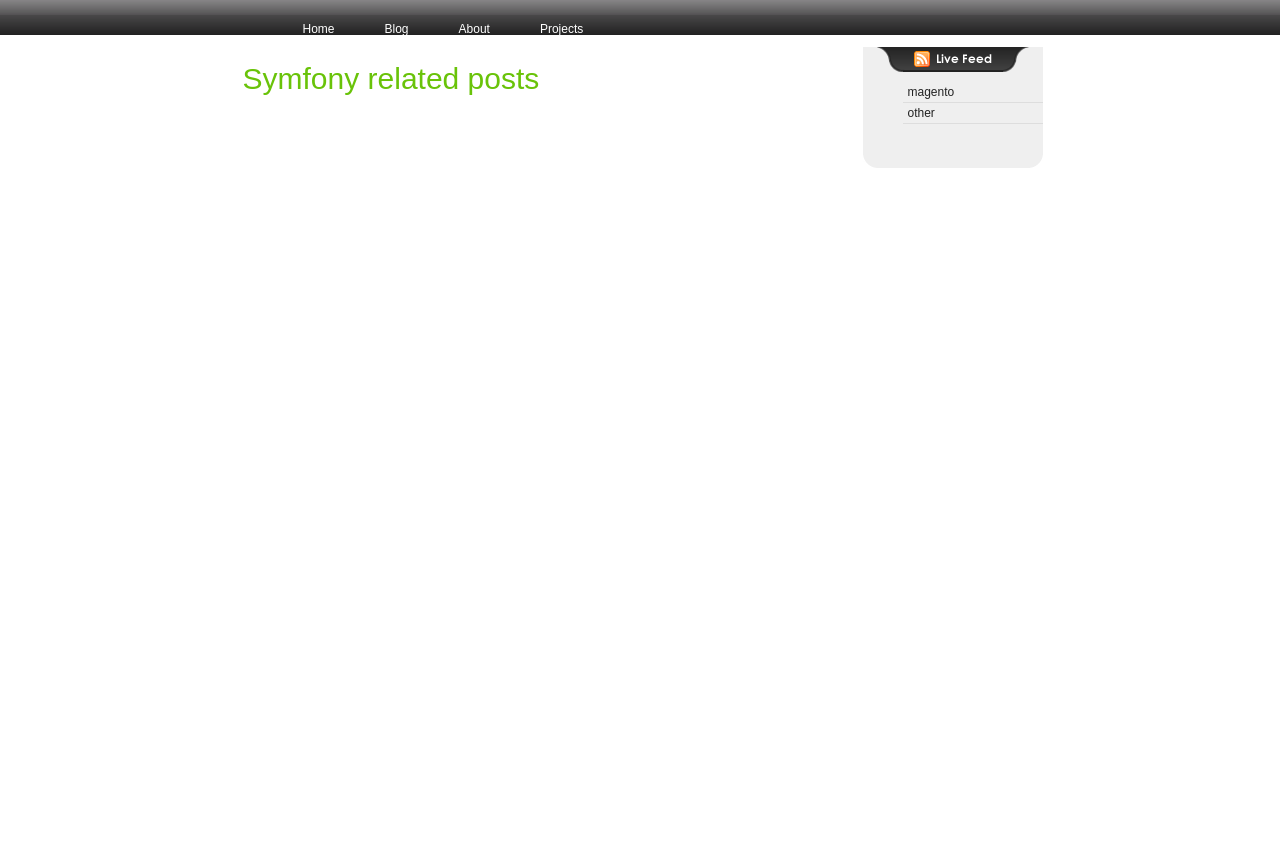
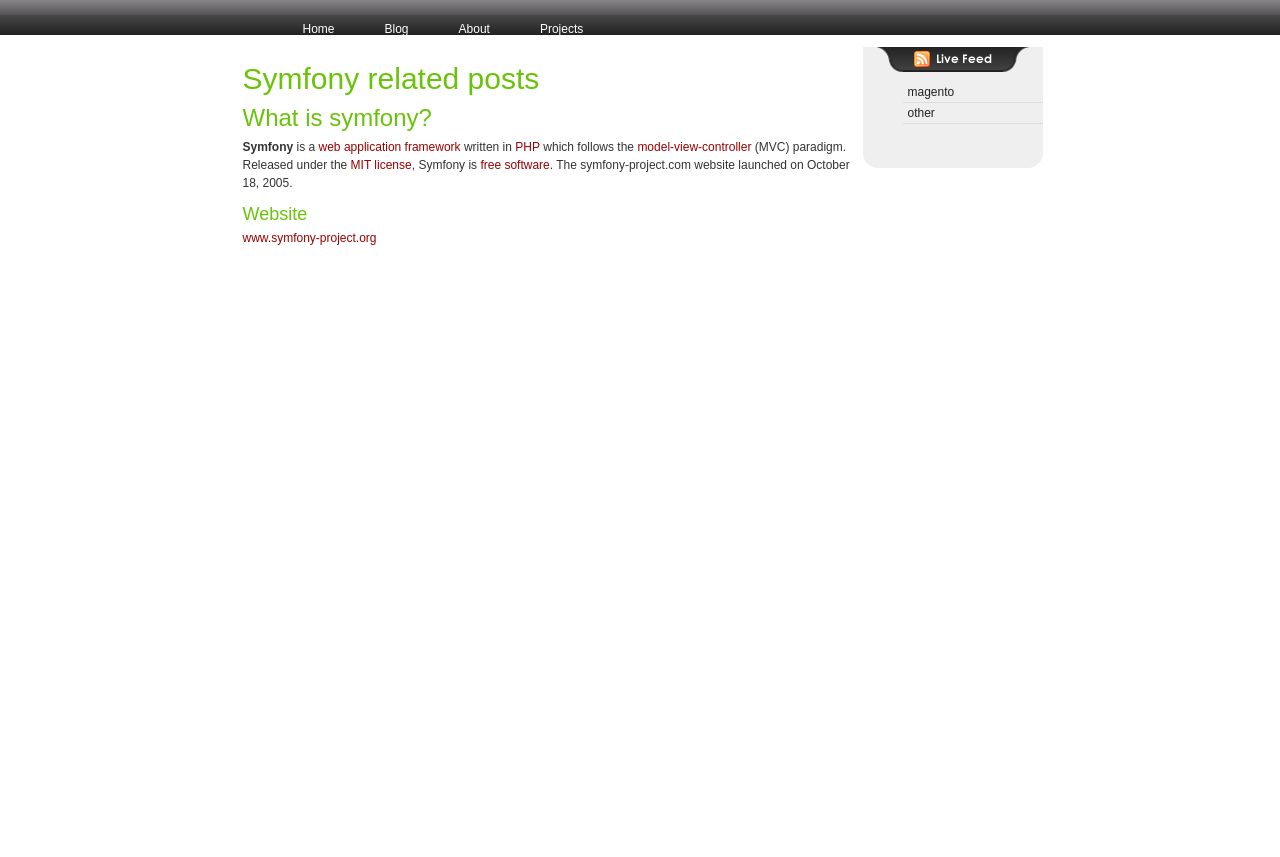
Before and after one commit to yviktorov/yviktorov.github.com, a Jekyll site: the page built from tags/symfony.html, in a window 1280 px wide. Shown: the top 857 px of the page. Built offline with Jekyll 4.4.1, drawn with Linux system fonts in a browser that asks for light colours; Markdown is read by kramdown in place of the engine named in the settings; a script that is not in the unit is left out; grey boxes are pictures that could not be loaded.

Commit message:
add symfony description

```diff
--- a/tags/symfony.html
+++ b/tags/symfony.html
@@ -1,9 +1,16 @@
 ---
 layout: default
 title: Symfony related posts
-full_posts: 5
 ---
 
 {% for post in site.categories.symfony %}
     {% include posts-list.html %}
 {% endfor %}
+
+<div>
+<h2>What is symfony?</h2>
+<p><b>Symfony</b> is a <a href="http://en.wikipedia.org/wiki/Web_application_framework" title="Web application framework">web application framework</a> written in <a href="http://en.wikipedia.org/wiki/PHP" title="PHP">PHP</a> which follows the <a href="http://en.wikipedia.org/wiki/Model-view-controller" title="Model-view-controller" class="mw-redirect">model-view-controller</a> (MVC) paradigm. Released under the <a href="http://en.wikipedia.org/wiki/MIT_license" title="MIT license" class="mw-redirect">MIT license</a>, Symfony is <a href="http://en.wikipedia.org/wiki/Free_software" title="Free software">free software</a>. The symfony-project.com website launched on October 18, 2005.</p>
+
+<h3>Website</h3>
+<p><a href="http://www.symfony-project.org/">www.symfony-project.org</a></p>
+</div>
```
